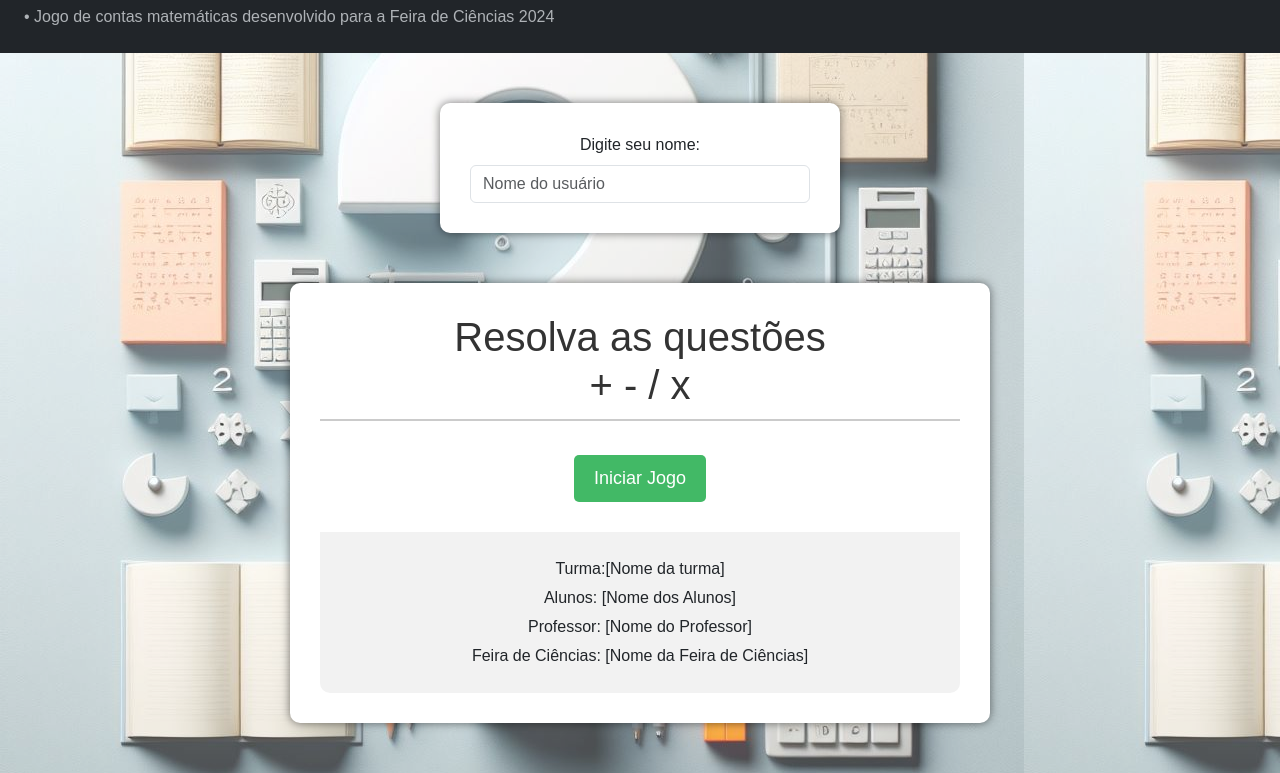
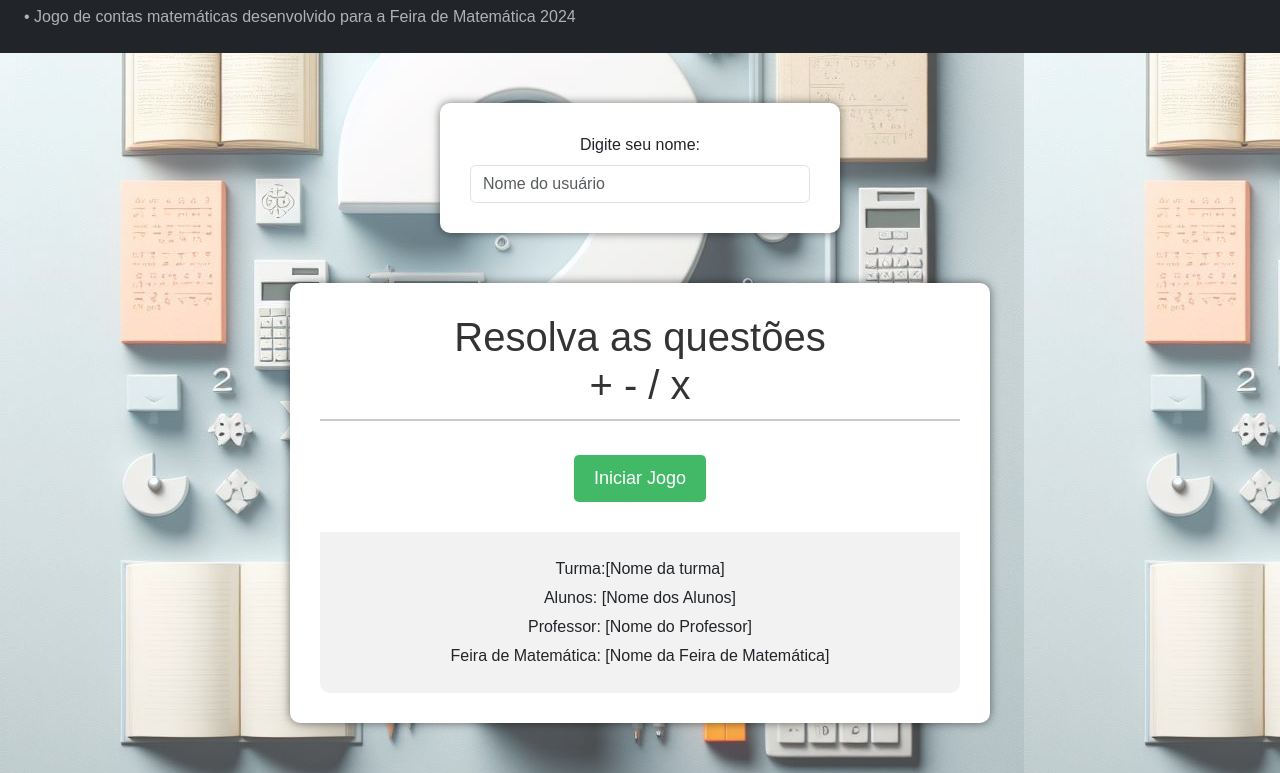
Before and after one commit to Inojoza28/game, a plain HTML site: page index.html in a window 1280 px wide. Both pictures are taken after a click on the button "Toggle navigation". Shown: the part 133-906 px from the top of the page. Drawn offline with nearby package versions, Linux system fonts and the light colour scheme.

Commit message:
Add files via upload

```diff
--- a/index.html
+++ b/index.html
@@ -21,7 +21,7 @@
         <div class="collapse" id="navbarToggleExternalContent" data-bs-theme="dark">
             <div class="bg-dark p-4">
                 <h5 class="text-body-emphasis h4"><img src="img/CAF.jpg" alt="" width="50px" style="border-radius: 15px;">&nbsp; Colégio Ascenso Ferreira </h5>
-                <span class="text-body-secondary">• Jogo de contas matemáticas desenvolvido para a Feira de Ciências 2024</span>
+                <span class="text-body-secondary">• Jogo de contas matemáticas desenvolvido para a Feira de Matemática 2024</span>
             </div>
         </div>
     </header>
@@ -53,12 +53,10 @@
                 <p>Turma:[Nome da turma] </p>
                 <p>Alunos: [Nome dos Alunos]</p>
                 <p>Professor: [Nome do Professor]</p>
-                <p>Feira de Ciências: [Nome da Feira de Ciências]</p>
+                <p>Feira de Matemática: [Nome da Feira de Matemática]</p>
             </footer>
         </div>
     </main>
-
-
 
     <script src="https://cdn.jsdelivr.net/npm/bootstrap@5.3.3/dist/js/bootstrap.bundle.min.js" integrity="sha384-YvpcrYf0tY3lHB60NNkmXc5s9fDVZLESaAA55NDzOxhy9GkcIdslK1eN7N6jIeHz" crossorigin="anonymous"></script>
     <script src="script.js"></script>
```
